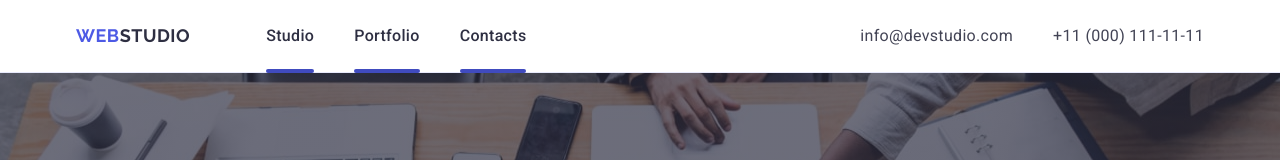
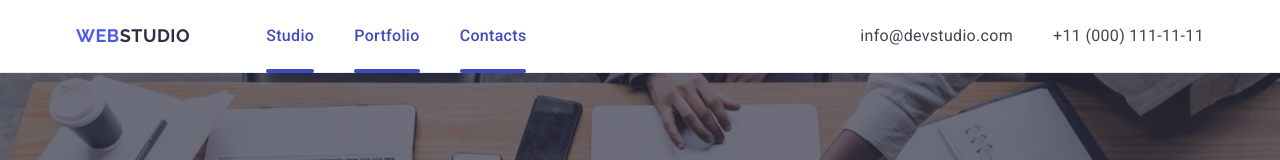
Before and after one commit to Solovey260885/goit-markup-hw-04, a plain HTML site: page index.html in a window 1280 px wide. Shown: the top 160 px of the page. Drawn offline with nearby package versions, Linux system fonts and the light colour scheme.

Commit message:
dell second nav-item

```diff
--- a/css/styles.css
+++ b/css/styles.css
@@ -131,17 +131,6 @@ img {
 
 .contact-link:focus {
   color: #404bbf;
-}
-
-.nav-item {
-  font-weight: 500;
-  font-size: 16px;
-  line-height: 1.5;
-  letter-spacing: 0.02em;
-  color: #2e2f42;
-  display: block;
-  padding: 24px 0;
-  position: relative;
 }
 
 .contact {
```
